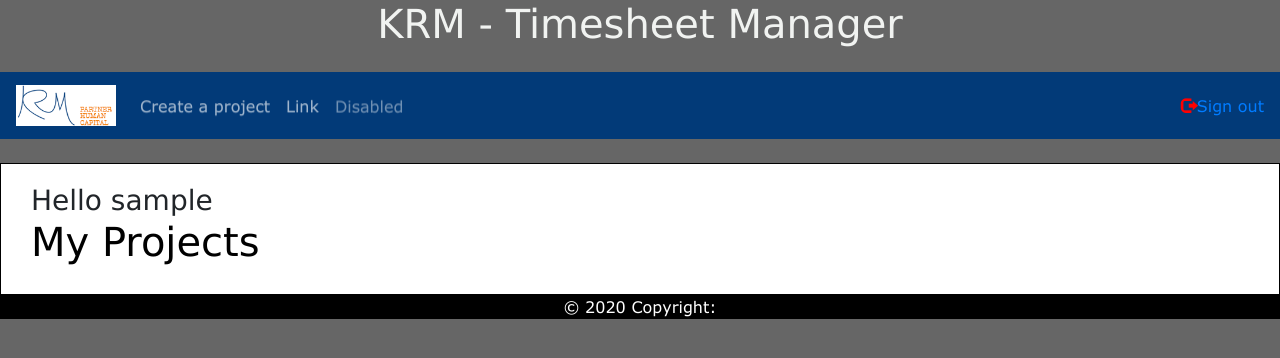
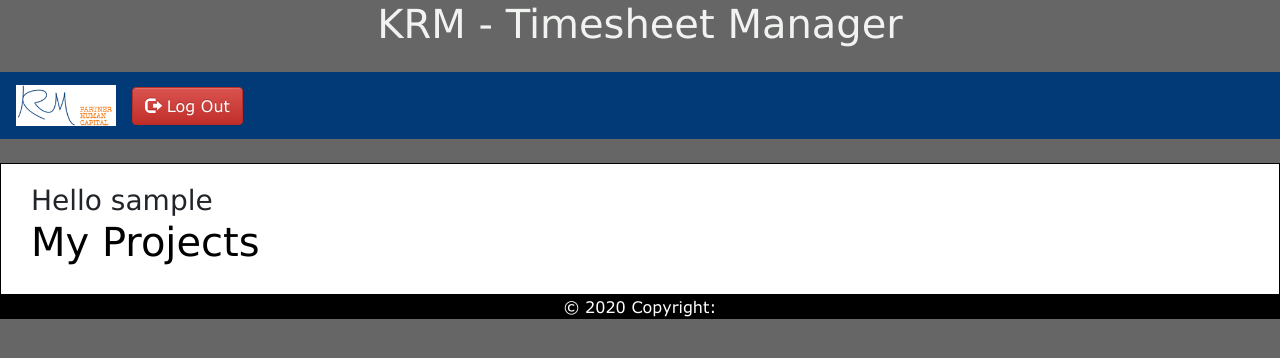
Before and after one commit to sgb999/Hackcamp-Group-Project, a PHP site: page / in a window 1280 px wide. Shown: the top 358 px of the page. Run offline with PHP 8.4, Linux system fonts and the light colour scheme; the visitor is signed in with stand-in values (Sample User, id 1); data that the repository does not hold is empty.

Commit message:
Add files via upload

```diff
--- a/client site/Views/template/header.phtml
+++ b/client site/Views/template/header.phtml
@@ -31,34 +31,30 @@
     </button>
     <div class="collapse navbar-collapse" id="navb">
         <ul class="navbar-nav mr-auto">
-            <li class="nav-item">
-                <a class="nav-link" href="javascript:void(0)">Create a project</a>
-            </li>
-            <li class="nav-item">
-                <a class="nav-link" href="javascript:void(0)">Link</a>
-            </li>
-            <li class="nav-item">
-                <a class="nav-link disabled" href="javascript:void(0)">Disabled</a>
-            </li>
-        </ul>
             <?php
             if(isset($_SESSION['userID'])) // checks for active session
             {
             if ($_SESSION['userLevel'] == 1) //checks if user is admin
             {
             ?>
-                <a href="../../sign-up.php">Register a user</a>
+            <a href="#" class="nav-item nav-link">Create a Project</a>
+            <a href="#" class="nav-item nav-link">Profile</a>
+            <a href="#" class="nav-item nav-link">Messages</a>
+        </ul>
+        <div>
+                    <a href="../../sign-up.php"><button type="button" class="btn btn-success" data-dismiss="modal"><span class="glyphicon glyphicon-user"></span> Register a user</button></a>
                         <?php
                 } else {
                 }
             }
             if(isset($_SESSION['username']))
             {?>
-            <a href="../../log_out.php"><span class="glyphicon glyphicon-log-out red"></span>Sign out</a>
+                <a href="../../log_out.php"><button type="button" class="btn btn-danger" data-dismiss="modal"><span class="glyphicon glyphicon-log-out"></span> Log Out</button></a>
             <?php }
             else
             {
             } ?>
         </div>
+        </div>
 </nav>
 <div id="content">
```
Lines whose indentation alone changed are shown as unchanged.
